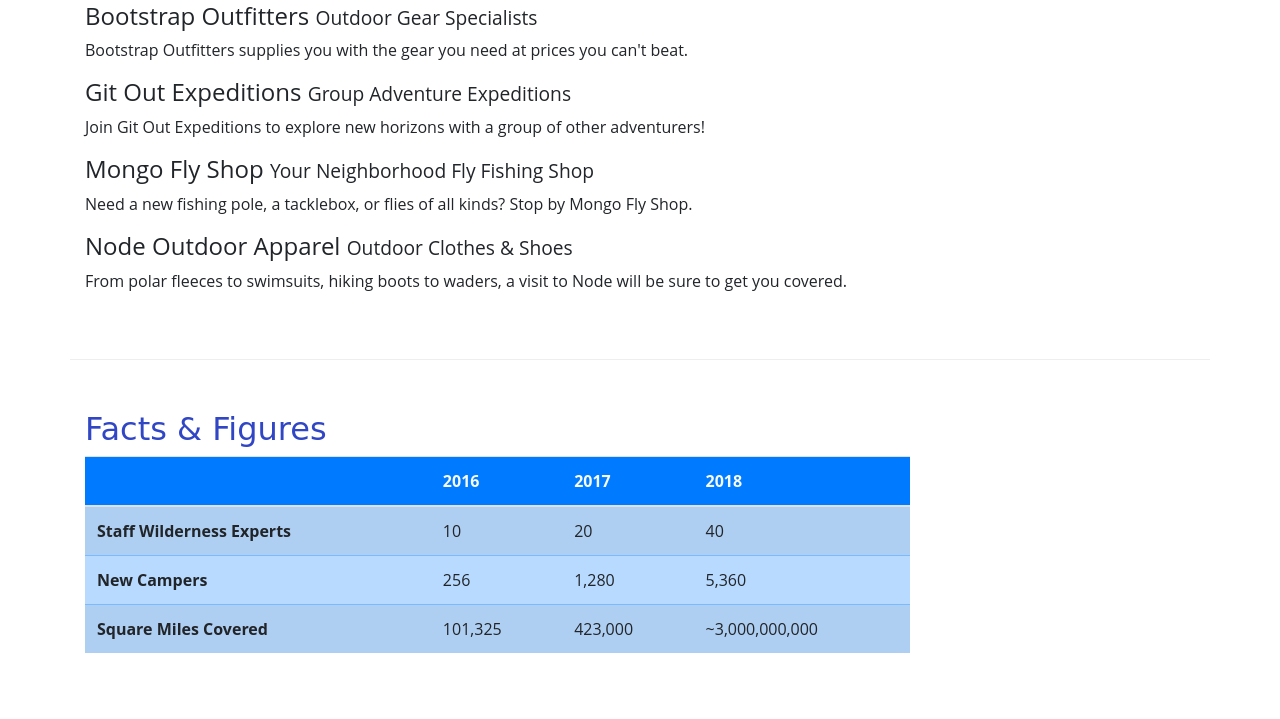
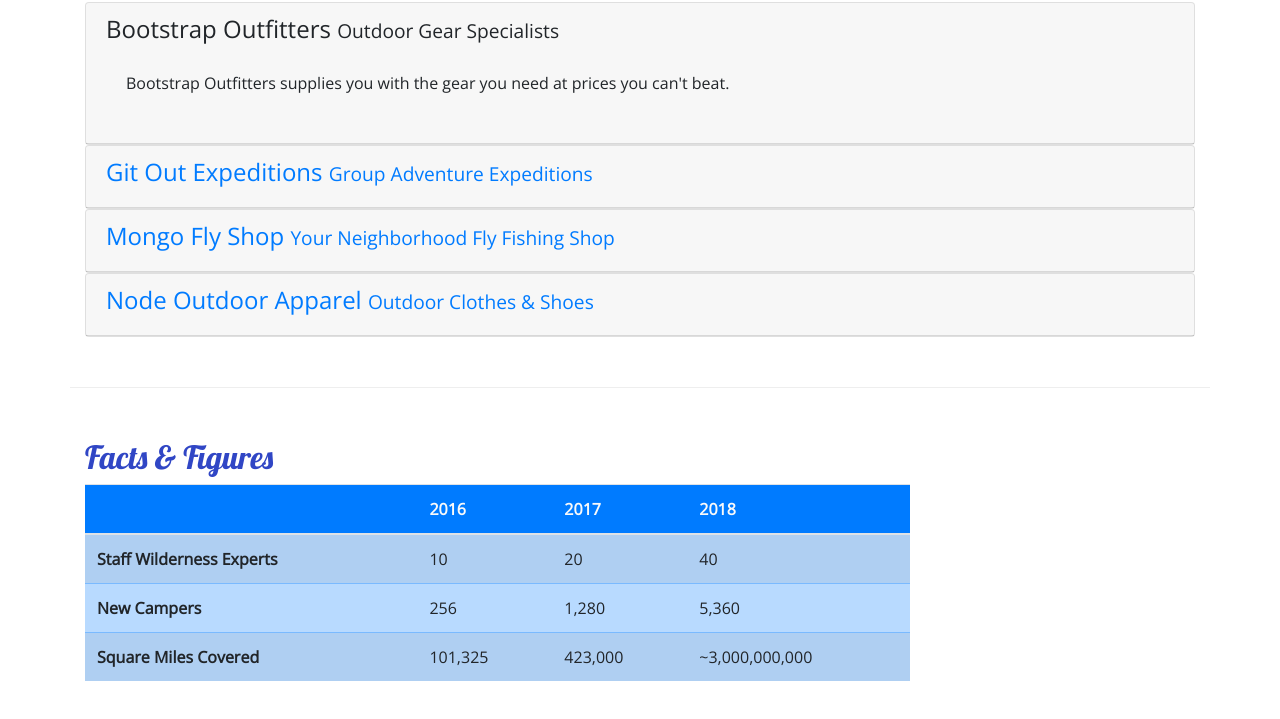
Before and after one commit to bulletmagnet123/SchoolWorkNucampsite, a website: page aboutus.html in a window 1280 px wide. Shown: the part 830-1549 px from the top of the page. Drawn offline with nearby package versions, Linux system fonts and the light colour scheme.

Commit message:
Accordion

```diff
--- a/aboutus.html
+++ b/aboutus.html
@@ -11,6 +11,7 @@
     <link rel="stylesheet" href="css/styles.css" />
     <link rel="stylesheet" href="node_modules/font-awesome/css/font-awesome.min.css" />
     <link rel="stylesheet" href="node_modules/bootstrap-social/bootstrap-social.css" />
+    <link rel="stylesheet" href="https://fonts.googleapis.com/css?family=Lobster|Open+Sans" />
 
     <title>NuCamp: A Better Way To Camp</title>
 </head>
@@ -101,19 +102,67 @@
         <div class="row row-content ">
             <div class="col col-lg-12 col-sm-12 d-none d-sm-block">
                 <h3>Community Partners</h3>
-                <h4>Bootstrap Outfitters <small>Outdoor Gear Specialists</small></h4>
-                <p class="d-none d-sm-block">Bootstrap Outfitters supplies you with the gear you need at prices you
-                    can't beat.</p>
-                <h4>Git Out Expeditions <small>Group Adventure Expeditions</small></h4>
-                <p class="d-none d-sm-block">Join Git Out Expeditions to explore new horizons with a group of other
-                    adventurers!</p>
-                <h4>Mongo Fly Shop <small>Your Neighborhood Fly Fishing Shop</small></h4>
-                <p class="d-none d-sm-block">Need a new fishing pole, a tacklebox, or flies of all kinds? Stop by Mongo
-                    Fly Shop.</p>
-                <h4>Node Outdoor Apparel <small>Outdoor Clothes & Shoes</small></h4>
-                <p class="d-none d-sm-block">From polar fleeces to swimsuits, hiking boots to waders, a visit to Node
-                    will be sure to get you
-                    covered.</p>
+
+                <div id="accordion">
+                    <div class="card">
+                        <div role="tab" class="card-header">
+                            <h4>
+                                <a data-toggle="collapse" data-target="#bootstrap">
+                                    Bootstrap Outfitters <small>Outdoor Gear Specialists</small>
+                                </a>
+                            </h4>
+                            <div class="collapse show" id="bootstrap" data-parent="#accordion">
+                                <div class="card-body">
+                                    <p class="d-none d-sm-block">Bootstrap Outfitters supplies you with the gear you need at prices you can't beat.</p>
+                                </div>
+                            </div>
+                        </div>
+                    </div>
+
+
+                    <div class="card">
+                        <div role="tab" class="card-header">
+                            <h4>
+                                <a class="collapsed" data-toggle="collapse" data-target="#git">
+                                    Git Out Expeditions <small>Group Adventure Expeditions</small>
+                                </a>
+                            </h4>
+                            <div class="collapse" id="git" data-parent="#accordion">
+                                <div class="card-body">
+                                    <p class="d-none d-sm-block">Join Git Out Expeditions to explore new horizons with a group of other adventurers!</p>
+                               </div>
+                            </div>
+                        </div>
+                    </div>
+                    <div class="card">
+                        <div role="tab" class="card-header">
+                            <h4>
+                                <a class="collapsed" data-toggle="collapse" data-target="#mongo">
+                                    Mongo Fly Shop <small>Your Neighborhood Fly Fishing Shop</small>
+                                </a>
+                            </h4>
+                            <div class="collapse" id="mongo" data-parent="#accordion">
+                                <div class="card-body">
+                                    <p class="d-none d-sm-block">Need a new fishing pole, a tacklebox, or flies of all kinds? Stop by Mongo Fly Shop.</p>
+                                </div>
+                            </div>
+                        </div>
+                    </div>
+                    <div class="card">
+                        <div role="tab" class="card-header">
+                            <h4>
+                                <a class="collapsed" data-toggle="collapse" data-target="#node">
+                                    Node Outdoor Apparel <small>Outdoor Clothes & Shoes</small>
+                                </a>
+                            </h4>
+                            <div class="collapse" id="node" data-parent="#accordion">
+                                <div class="card-body">
+                                    <p class="d-none d-sm-block">From polar fleeces to swimsuits, hiking boots to waders, a visit to Node will be sure to get you covered.</p>
+                                </div>
+                            </div>
+                        </div>
+                    </div>
+                </div>
             </div>
         </div>
 
@@ -167,10 +216,14 @@
                 </div>
                 <div class="col-6 col-sm-5 text-center">
                     <h5>Social</h5>
-                <a class="btn btn-social-icon btn-instagram" href="http://instagram.com/"><i class="fa fa-instagram"></i></a>
-                <a class="btn btn-social-icon btn-facebook" href="http://facebook.com/"><i class="fa fa-facebook"></i></a>
-                <a class="btn btn-social-icon btn-twitter" href="http://twitter.com/"><i class="fa fa-twitter"></i></a>
-                <a class="btn btn-social-icon btn-google" href="http://youtube.com/"><i class="fa fa-youtube"></i></a>
+                    <a class="btn btn-social-icon btn-instagram" href="http://instagram.com/"><i
+                            class="fa fa-instagram"></i></a>
+                    <a class="btn btn-social-icon btn-facebook" href="http://facebook.com/"><i
+                            class="fa fa-facebook"></i></a>
+                    <a class="btn btn-social-icon btn-twitter" href="http://twitter.com/"><i
+                            class="fa fa-twitter"></i></a>
+                    <a class="btn btn-social-icon btn-google" href="http://youtube.com/"><i
+                            class="fa fa-youtube"></i></a>
                 </div>
             </div>
             <div class="col-sm-4 text-center">
@@ -178,6 +231,9 @@
                 <i class="fa fa-envelope fa-lg text-primary"></i> campsites@nucamp.co
             </div>
     </div>
+    <script src="node_modules/jquery/dist/jquery.slim.min.js"></script>
+    <script src="node_modules/popper.js/dist/umd/popper.min.js"></script>
+    <script src="node_modules/bootstrap/dist/js/bootstrap.min.js"></script>
 
     </footer>
 
--- a/css/styles.css
+++ b/css/styles.css
@@ -36,3 +36,8 @@ header h2 {
 .navbar {
     background-color: #901cad;
 }
+.tab-content {
+    border: 1px solid #DDD;
+    border-top: none;
+    padding: 10px;
+}
```
Lines whose indentation alone changed are shown as unchanged.
